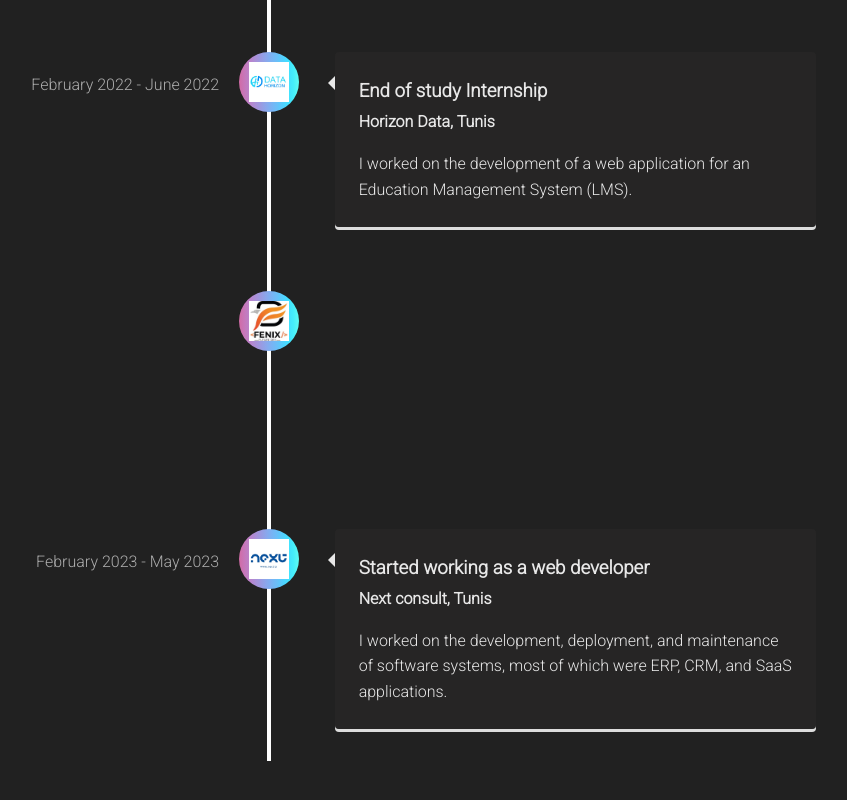
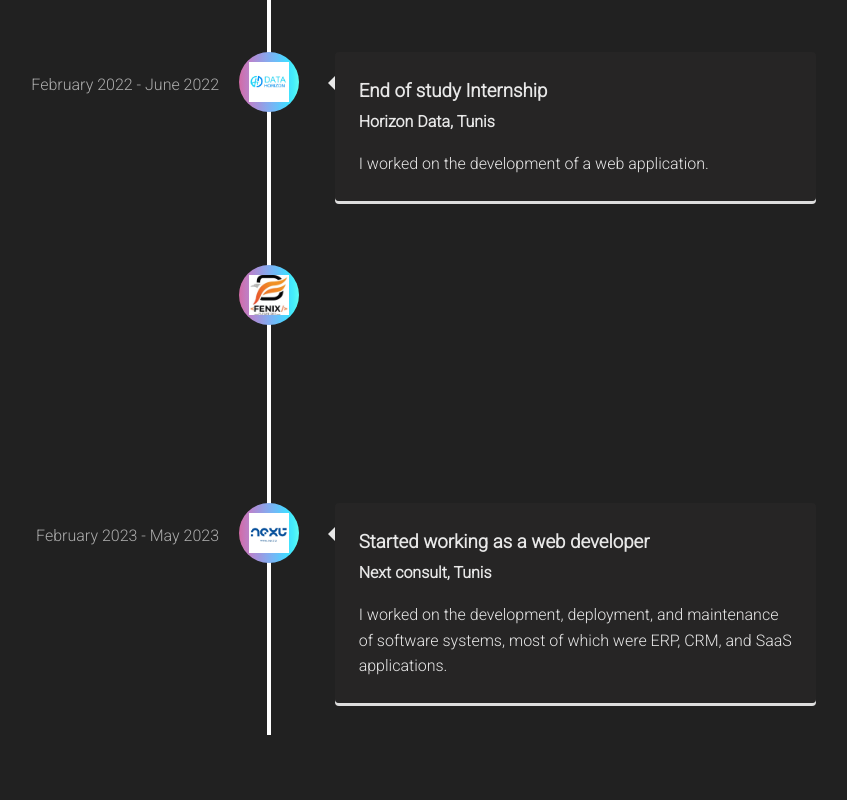
Before and after one commit to khamais-maaroufi/khamais-dev, a React (Vite) app: page / in a window 1280 px wide. Shown: the part 1939-2739 px from the top of the page, without its empty margins (403-1250 px from the left). Built offline with nearby package versions, Linux system fonts and the light colour scheme.

Commit message:
small-updates

```diff
--- a/src/sections/experience/experineceData.js
+++ b/src/sections/experience/experineceData.js
@@ -25,10 +25,8 @@ const experienceData = {
       Français: "Horizon Data, Tunis",
     },
     description: {
-      English:
-        "I worked on the development of a web application for an Education Management System (LMS).",
-      Français:
-        "J'ai travaillé sur le développement d'une application web pour un système de gestion de l'éducation(LMS).",
+      English: "I worked on the development of a web application.",
+      Français: "J'ai travaillé sur le développement d'une application web.",
     },
   },
   fenix: {
```
